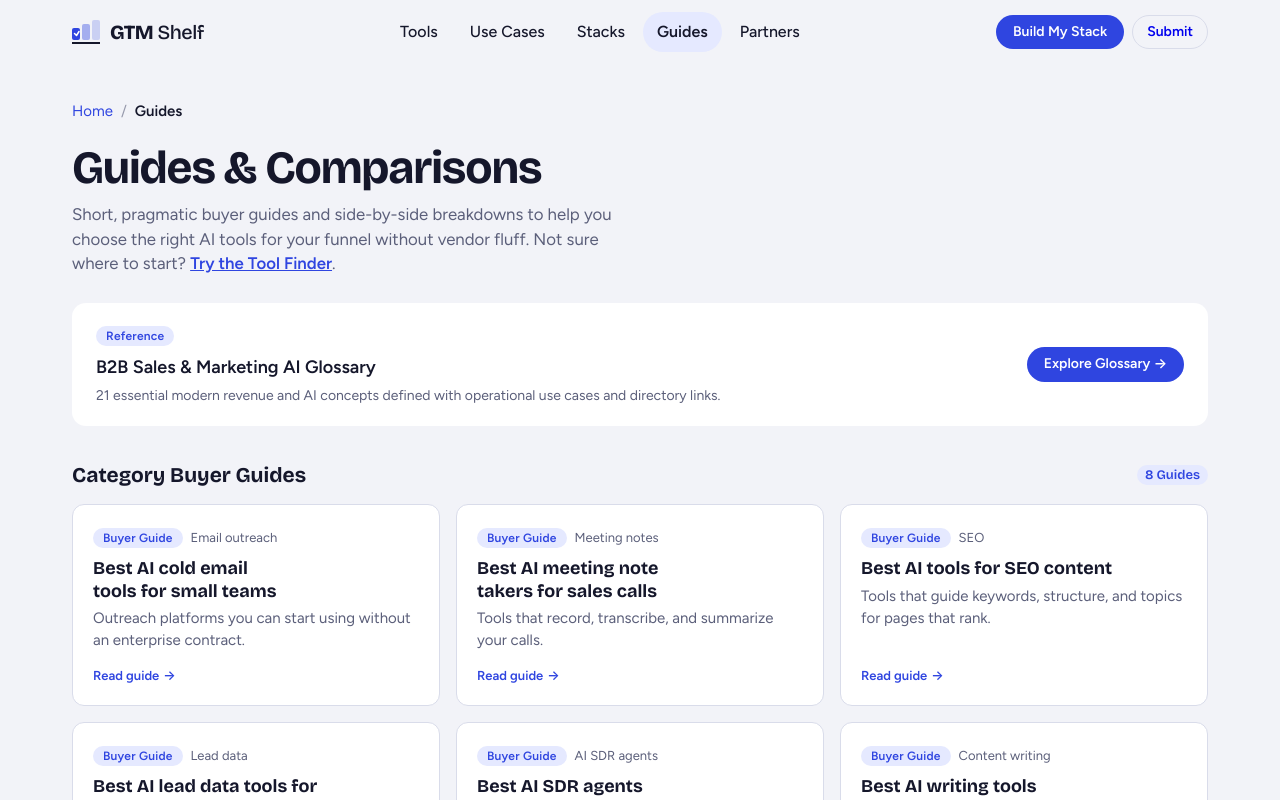
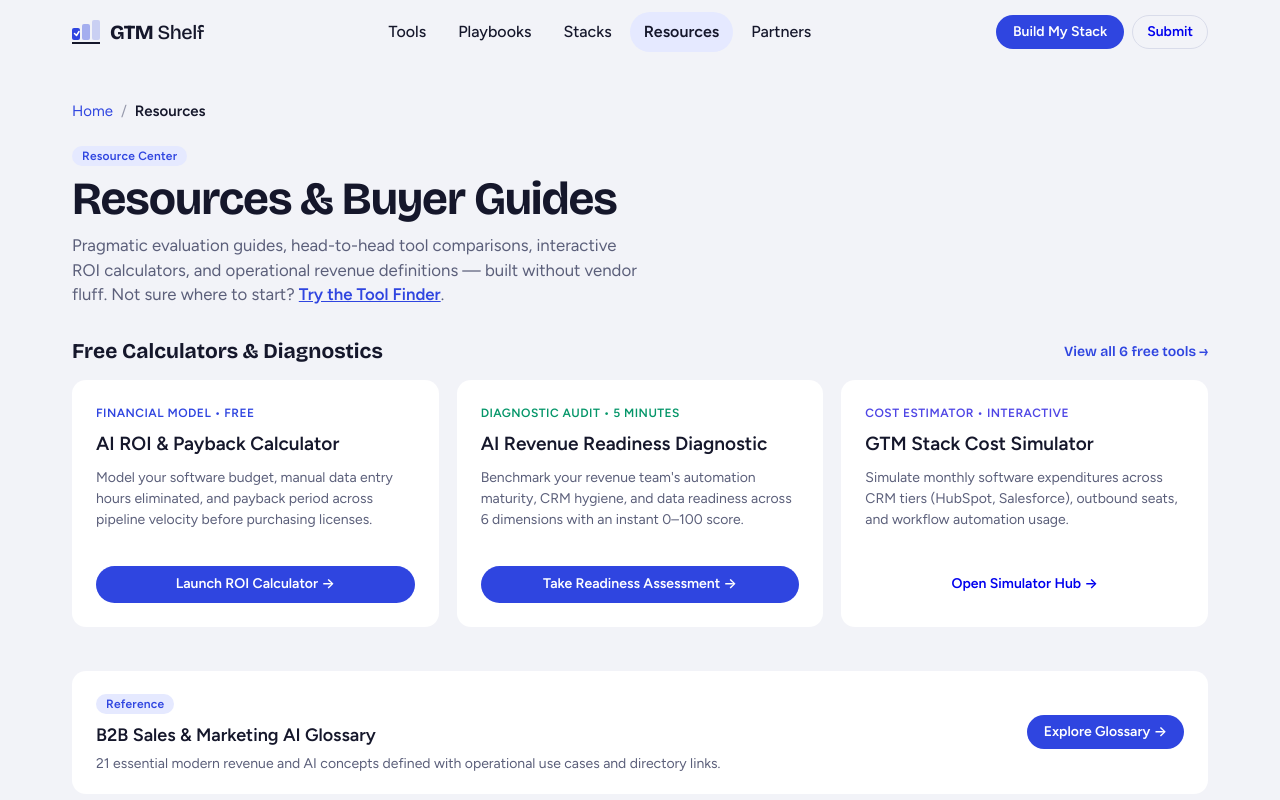
Before and after one commit to gptify/gtm-shelf, a Next.js app: page /guides in a window 1280 px wide. Shown: the top 800 px of the page. Built offline with nearby package versions, Linux system fonts and the light colour scheme; no server answers.

Commit message:
feat(nav): rename to Playbooks & Resources, embed free calculators on Resources page

```diff
--- a/app/guides/page.tsx
+++ b/app/guides/page.tsx
@@ -5,14 +5,14 @@
 import { Footer } from '@/components/Footer';
 
 export const metadata: Metadata = {
-  title: 'Guides and Comparisons — GTM Shelf',
-  description: 'Curated evaluation guides and side-by-side comparisons of AI tools for sales and marketing teams.',
+  title: 'Resources and Buyer Guides — GTM Shelf',
+  description: 'Free B2B revenue calculators, AI readiness assessments, buyer guides, and head-to-head comparisons for sales and marketing teams.',
   alternates: {
     canonical: '/guides',
   },
   openGraph: {
-    title: 'Guides and Comparisons — GTM Shelf',
-    description: 'Curated evaluation guides and side-by-side comparisons of AI tools for sales and marketing teams.',
+    title: 'Resources and Buyer Guides — GTM Shelf',
+    description: 'Free B2B revenue calculators, AI readiness assessments, buyer guides, and head-to-head comparisons for sales and marketing teams.',
     url: '/guides',
     siteName: 'GTM Shelf',
   },
@@ -35,22 +35,186 @@
               <Link href="/">Home</Link>
             </li>
             <li aria-hidden="true">/</li>
-            <li aria-current="page">Guides</li>
+            <li aria-current="page">Resources</li>
           </ol>
         </nav>
 
         {/* Page Hero */}
-        <header style={{ marginBottom: '28px' }}>
-          <h1>Guides & Comparisons</h1>
+        <header style={{ marginBottom: '32px' }}>
+          <span className="badge-pill" style={{ marginBottom: '8px', display: 'inline-block' }}>
+            Resource Center
+          </span>
+          <h1 style={{ margin: '0 0 10px' }}>Resources &amp; Buyer Guides</h1>
           <p className="lede">
-            Short, pragmatic buyer guides and side-by-side breakdowns to help you choose the right AI tools for your funnel without vendor fluff. Not sure where to start? <Link href="/find" style={{ color: 'var(--brand)', fontWeight: 600 }}>Try the Tool Finder</Link>.
+            Pragmatic evaluation guides, head-to-head tool comparisons, interactive ROI calculators, and operational revenue definitions — built without vendor fluff. Not sure where to start? <Link href="/find" style={{ color: 'var(--brand)', fontWeight: 600 }}>Try the Tool Finder</Link>.
           </p>
         </header>
+
+        {/* Section 0: Interactive Calculators & Free Tools */}
+        <section aria-labelledby="free-tools-heading" style={{ marginBottom: '44px' }}>
+          <div className="gl-group" style={{ marginTop: 0 }}>
+            <h2 id="free-tools-heading" style={{ margin: 0, font: 'inherit' }}>
+              Free Calculators &amp; Diagnostics
+            </h2>
+            <Link
+              href="/free-tools"
+              style={{
+                fontSize: '.875rem',
+                color: 'var(--brand)',
+                fontWeight: 600,
+                textDecoration: 'none',
+              }}
+            >
+              View all 6 free tools →
+            </Link>
+          </div>
+
+          <div
+            style={{
+              display: 'grid',
+              gridTemplateColumns: 'repeat(auto-fit, minmax(280px, 1fr))',
+              gap: '18px',
+              marginTop: '16px',
+            }}
+          >
+            {/* Tool 1: ROI Calculator */}
+            <div
+              style={{
+                padding: '24px',
+                borderRadius: '14px',
+                background: 'var(--surface)',
+                border: '1px solid var(--border)',
+                display: 'flex',
+                flexDirection: 'column',
+                justifyContent: 'space-between',
+              }}
+            >
+              <div>
+                <span
+                  style={{
+                    fontSize: '0.75rem',
+                    fontWeight: 700,
+                    textTransform: 'uppercase',
+                    color: 'var(--brand)',
+                    letterSpacing: '0.04em',
+                    display: 'block',
+                    marginBottom: '8px',
+                  }}
+                >
+                  Financial Model • Free
+                </span>
+                <h3 style={{ fontSize: '1.1875rem', fontWeight: 700, margin: '0 0 8px', color: 'var(--ink)' }}>
+                  AI ROI &amp; Payback Calculator
+                </h3>
+                <p style={{ fontSize: '0.875rem', color: 'var(--muted)', margin: 0, lineHeight: 1.5 }}>
+                  Model your software budget, manual data entry hours eliminated, and payback period across pipeline velocity before purchasing licenses.
+                </p>
+              </div>
+              <div style={{ marginTop: '20px', paddingTop: '16px', borderTop: '1px solid var(--border)' }}>
+                <Link
+                  href="/roi-calculator"
+                  className="btn btn-primary"
+                  style={{ width: '100%', textAlign: 'center', padding: '9px 16px', fontSize: '0.875rem' }}
+                >
+                  Launch ROI Calculator →
+                </Link>
+              </div>
+            </div>
+
+            {/* Tool 2: AI Readiness Assessment */}
+            <div
+              style={{
+                padding: '24px',
+                borderRadius: '14px',
+                background: 'var(--surface)',
+                border: '1px solid var(--border)',
+                display: 'flex',
+                flexDirection: 'column',
+                justifyContent: 'space-between',
+              }}
+            >
+              <div>
+                <span
+                  style={{
+                    fontSize: '0.75rem',
+                    fontWeight: 700,
+                    textTransform: 'uppercase',
+                    color: '#059669',
+                    letterSpacing: '0.04em',
+                    display: 'block',
+                    marginBottom: '8px',
+                  }}
+                >
+                  Diagnostic Audit • 5 Minutes
+                </span>
+                <h3 style={{ fontSize: '1.1875rem', fontWeight: 700, margin: '0 0 8px', color: 'var(--ink)' }}>
+                  AI Revenue Readiness Diagnostic
+                </h3>
+                <p style={{ fontSize: '0.875rem', color: 'var(--muted)', margin: 0, lineHeight: 1.5 }}>
+                  Benchmark your revenue team&apos;s automation maturity, CRM hygiene, and data readiness across 6 dimensions with an instant 0–100 score.
+                </p>
+              </div>
+              <div style={{ marginTop: '20px', paddingTop: '16px', borderTop: '1px solid var(--border)' }}>
+                <Link
+                  href="/ai-readiness"
+                  className="btn btn-primary"
+                  style={{ width: '100%', textAlign: 'center', padding: '9px 16px', fontSize: '0.875rem' }}
+                >
+                  Take Readiness Assessment →
+                </Link>
+              </div>
+            </div>
+
+            {/* Tool 3: Stack Cost Simulator */}
+            <div
+              style={{
+                padding: '24px',
+                borderRadius: '14px',
+                background: 'var(--surface)',
+                border: '1px solid var(--border)',
+                display: 'flex',
+                flexDirection: 'column',
+                justifyContent: 'space-between',
+              }}
+            >
+              <div>
+                <span
+                  style={{
+                    fontSize: '0.75rem',
+                    fontWeight: 700,
+                    textTransform: 'uppercase',
+                    color: '#4f46e5',
+                    letterSpacing: '0.04em',
+                    display: 'block',
+                    marginBottom: '8px',
+                  }}
+                >
+                  Cost Estimator • Interactive
+                </span>
+                <h3 style={{ fontSize: '1.1875rem', fontWeight: 700, margin: '0 0 8px', color: 'var(--ink)' }}>
+                  GTM Stack Cost Simulator
+                </h3>
+                <p style={{ fontSize: '0.875rem', color: 'var(--muted)', margin: 0, lineHeight: 1.5 }}>
+                  Simulate monthly software expenditures across CRM tiers (HubSpot, Salesforce), outbound seats, and workflow automation usage.
+                </p>
+              </div>
+              <div style={{ marginTop: '20px', paddingTop: '16px', borderTop: '1px solid var(--border)' }}>
+                <Link
+                  href="/free-tools"
+                  className="btn btn-secondary"
+                  style={{ width: '100%', textAlign: 'center', padding: '9px 16px', fontSize: '0.875rem', display: 'block' }}
+                >
+                  Open Simulator Hub →
+                </Link>
+              </div>
+            </div>
+          </div>
+        </section>
 
         {/* Featured Glossary Banner */}
         <div
           style={{
-            marginBottom: '36px',
+            marginBottom: '40px',
             padding: '20px 24px',
             borderRadius: '14px',
             background: 'var(--surface)',
--- a/app/use-cases/page.tsx
+++ b/app/use-cases/page.tsx
@@ -7,14 +7,14 @@
 import { UseCasesDirectoryClient } from '@/components/UseCasesDirectoryClient';
 
 export const metadata: Metadata = {
-  title: 'GTM Use-Case Library • 18 B2B Revenue Workflows and AI Stacks | GTM Shelf',
+  title: 'GTM Playbooks & Revenue Workflows • 18 Operational Blueprints | GTM Shelf',
   description:
     'Explore 18 pragmatic B2B go-to-market operational blueprints. Step-by-step workflows for waterfall enrichment, inbound lead routing, signal prospecting, and autonomous CRM sync.',
   alternates: {
     canonical: '/use-cases',
   },
   openGraph: {
-    title: 'GTM Use-Case Library • 18 B2B Revenue Workflows and AI Stacks | GTM Shelf',
+    title: 'GTM Playbooks & Revenue Workflows • 18 Operational Blueprints | GTM Shelf',
     description:
       'From revenue bottlenecks to working software stacks. Explore 18 operational GTM blueprints with human approval checkpoints and suggested tool configurations.',
     url: 'https://gtmshelf.com/use-cases',
@@ -29,7 +29,7 @@
   const jsonLd = {
     '@context': 'https://schema.org',
     '@type': 'CollectionPage',
-    name: 'GTM Use-Case Library: 18 Operational Revenue Blueprints',
+    name: 'GTM Playbooks & Revenue Workflows: 18 Operational Blueprints',
     description:
       'Curated operational blueprints matching common B2B revenue problems to suggested software stacks and step-by-step implementation workflows.',
     url: 'https://gtmshelf.com/use-cases',
@@ -88,7 +88,7 @@
                   background: 'var(--brand)',
                 }}
               />
-              18 Operational GTM Blueprints
+              18 Operational GTM Playbooks
             </div>
 
             <h1
--- a/components/Footer.tsx
+++ b/components/Footer.tsx
@@ -29,13 +29,13 @@
             Build My Stack
           </Link>
           <Link href="/use-cases" style={{ color: 'inherit', textDecoration: 'none' }}>
-            Use Cases
+            Playbooks
           </Link>
           <Link href="/stacks" style={{ color: 'inherit', textDecoration: 'none' }}>
             Stacks
           </Link>
           <Link href="/guides" style={{ color: 'inherit', textDecoration: 'none' }}>
-            Guides
+            Resources
           </Link>
           <Link href="/free-tools" style={{ color: 'inherit', textDecoration: 'none' }}>
             Free Tools
--- a/components/Header.tsx
+++ b/components/Header.tsx
@@ -36,13 +36,13 @@
           Tools
         </Link>
         <Link href="/use-cases" aria-current={pathname.startsWith('/use-cases') ? 'page' : undefined}>
-          Use Cases
+          Playbooks
         </Link>
         <Link href="/stacks" aria-current={pathname.startsWith('/stacks') ? 'page' : undefined}>
           Stacks
         </Link>
         <Link href="/guides" aria-current={pathname.startsWith('/guides') ? 'page' : undefined}>
-          Guides
+          Resources
         </Link>
         <Link href="/partners" aria-current={pathname === '/partners' ? 'page' : undefined}>
           Partners
```
